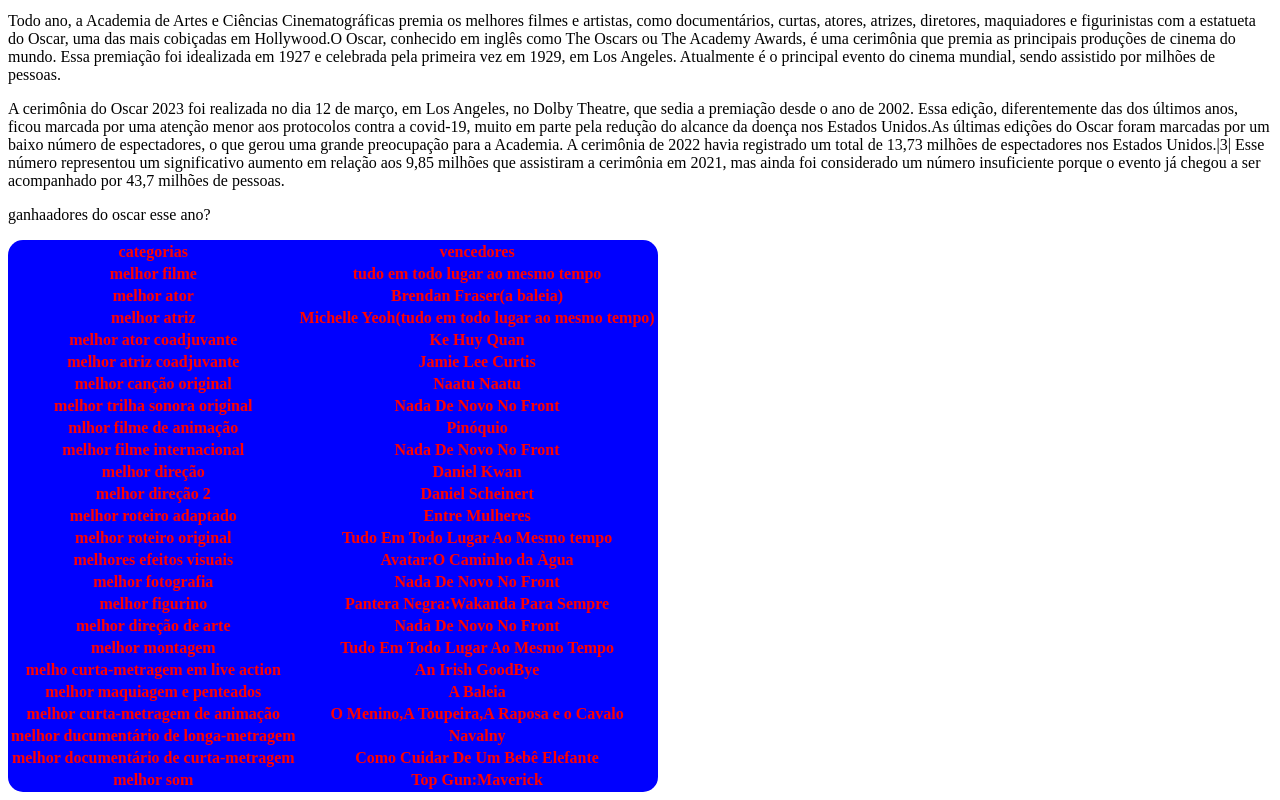
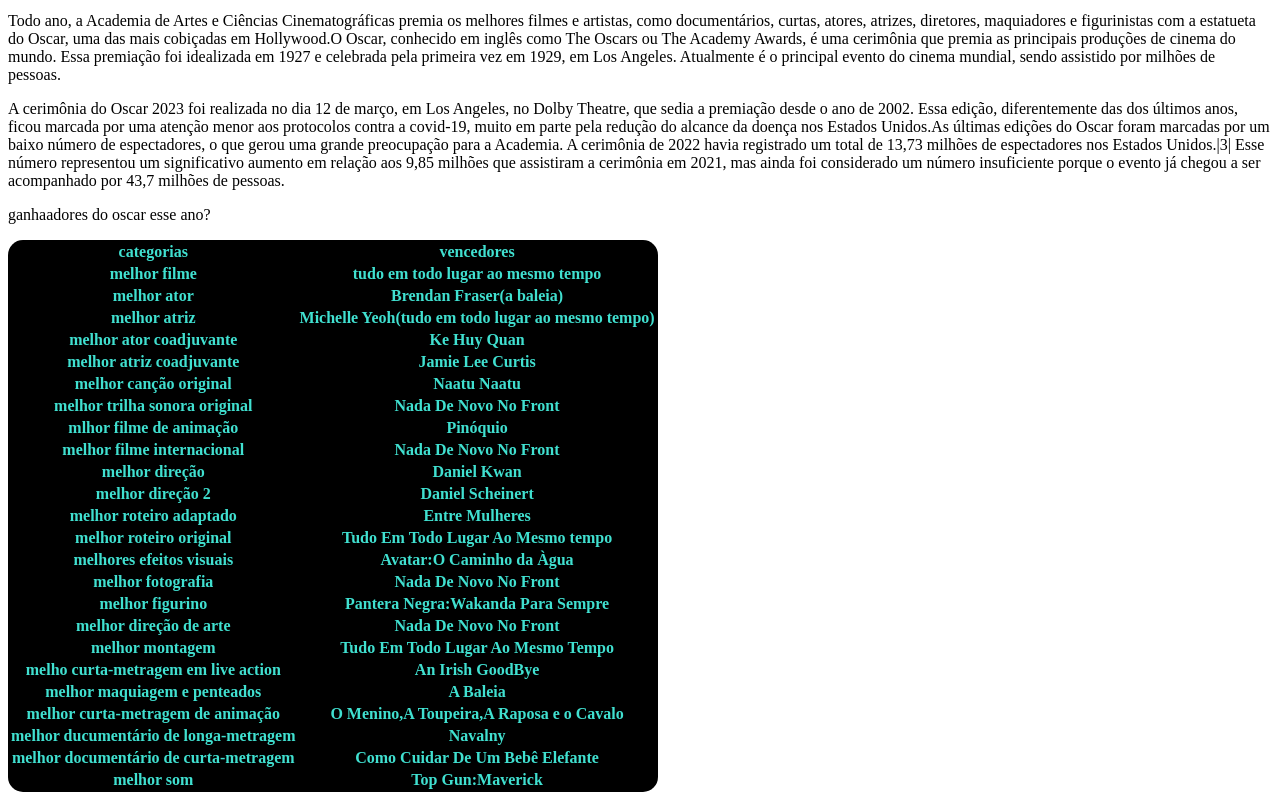
Before and after one commit to InfoWersan/InfoWersan.github.io, a plain HTML site: page index.html in a window 1280 px wide. In both pictures the pointer is over the element 332 px from the left and 1231 px from the top of the page. Shown: the part 716-1516 px from the top of the page. Drawn offline with Linux system fonts and the light colour scheme.

Commit message:
Update index.html

```diff
--- a/index.html
+++ b/index.html
@@ -26,8 +26,8 @@ table{
     align: center;
 }
 table:hover{
-    color: red;
-    background-color:blue;
+    color: turquoise;
+    background-color: black;
 }
 </style>
 </head>
```
